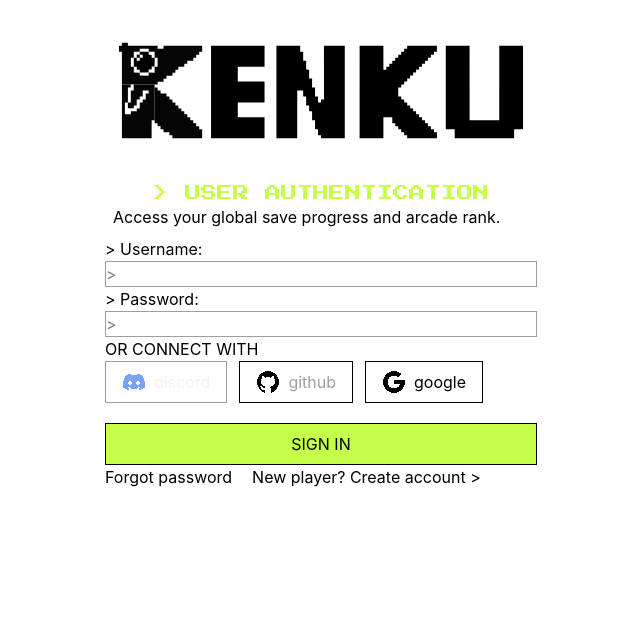
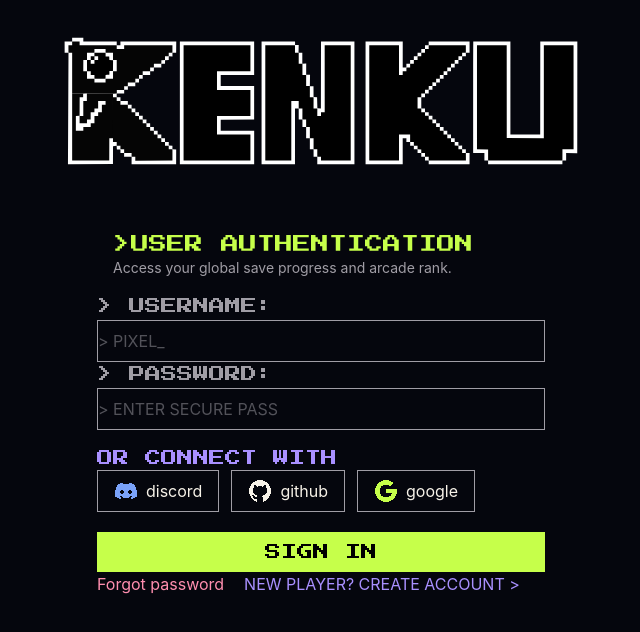
Before and after one commit to Kyanka/kenku-games, a React (Vite) app in the folder apps/web/: page /login in a window 1280 px wide. Shown: the top 632 px of the page, without its empty margins (319-959 px from the left). Built offline with nearby package versions, Linux system fonts and the light colour scheme; no server answers; what @rocicorp/zero would draw is missing.

Commit message:
fonts, colors

```diff
--- a/apps/web/index.html
+++ b/apps/web/index.html
@@ -10,6 +10,10 @@
       href="https://fonts.googleapis.com/css2?family=Press+Start+2P&display=swap"
       rel="stylesheet"
     />
+    <link
+      href="https://fonts.googleapis.com/css2?family=Space+Mono:ital,wght@0,400;0,700;1,400;1,700&display=swap"
+      rel="stylesheet"
+/>
   </head>
   <body>
     <div id="root"></div>
--- a/apps/web/src/index.css
+++ b/apps/web/src/index.css
@@ -11,5 +11,6 @@
   --color-pink: #FF8EAF;
   --color-blue: #7AA2F9;
   --font-display: "Press Start 2P", monospace;
+  --font-second: "Space Mono", monospace;
 
 }
--- a/apps/web/src/routes/LoginPage.tsx
+++ b/apps/web/src/routes/LoginPage.tsx
@@ -9,49 +9,53 @@ export function LoginPage () {
 
 
  return (
-    <body className="mx-auto flex max-w-md flex-col p-2">
+    <body className="mx-auto flex flex-col p-2 bg-black">
 
-        <div className="mx-auto flex max-w-md flex-col p-2" >
+        <header className="mx-auto w-130 flex-col pb-5" >
             <img src={logo} alt="logo" />
-        </div>
-        <div className="mx-auto flex max-w-md flex-col p-2">
-            <h1 className="uppercase text-green mx-auto flex font-display "> &gt; User authentication</h1>
-            <p>Access your global save progress and arcade rank.</p>
+        </header>
+
+
+        <div  className='mx-auto max-w-md' >
+        <div className="  p-4">
+            <h1 className="uppercase text-green font-display text-lg "> &gt;User authentication</h1>
+            <p className='text-sm text-grey'>Access your global save progress and arcade rank.</p>
 
         </div>
 
            <form action="">
-            <label htmlFor="ussername">&gt; Username: </label>
-            <input className="block w-full border border-grey" placeholder="&gt; " name="ussername" type="text" />
-            <label htmlFor="password">&gt; Password:</label>
-            <input className="block w-full border border-grey " placeholder="&gt; " name="password" type="text" />
+            <label className='uppercase text-grey font-display' htmlFor="ussername">&gt; Username: </label>
+            <input className="block w-full border border-grey py-2 uppercase text-grey" placeholder="&gt; pixel_ " name="ussername" type="text" />
+            <label className='uppercase text-grey font-display  ' htmlFor="password">&gt; Password:</label>
+            <input className="block w-full border border-grey py-2 uppercase text-grey " placeholder="&gt; enter secure pass" name="password" type="text" />
 
 
-            <p className="uppercase">or connect with</p>
+            <p className="uppercase text-violet font-display mt-4">or connect with</p>
             <button className="gap-2 items-center justify-center border mr-3 px-4 py-2 inline-flex text-blue border-grey ">
                <Discord  /> <span className='text-white'>discord</span>
             </button>
 
-            <button className="gap-2 items-center justify-center border mr-3 px-4 py-2 inline-flex ">
-                <Github /> <span className='text-grey'>github</span>
+            <button className="gap-2 items-center justify-center border mr-3 px-4 py-2 inline-flex border-grey text-white">
+                <Github /> <span className='text-white'>github</span>
             </button>
-            <button className=" gap-2 items-center justify-center border mr-3 px-4 py-2 inline-flex  ">
-               <Google /> google
+            <button className=" gap-2 items-center justify-center border mr-3 px-4 py-2 inline-flex text-green border-grey ">
+               <Google /> <span className='text-white'>google</span>
             </button>
 
 
             <div>
-            <button  className=" justify-center uppercase mx-auto flex w-full border  py-2 bg-green mt-5 text-center">
+            <button  className=" justify-center uppercase mx-auto flex w-full  py-2 bg-green mt-5 text-center font-display">
                 Sign in
             </button>
             </div>
             </form>
 
        <div className="flex gap-5">
-       <p>Forgot password</p>
-       <p>New player? Create account &gt; </p>
+       <p className='text-pink'>Forgot password</p>
+       <p className='text-violet uppercase'>New player? Create account &gt; </p>
         </div>
 
+    </div>
 
     </body>
 
```
